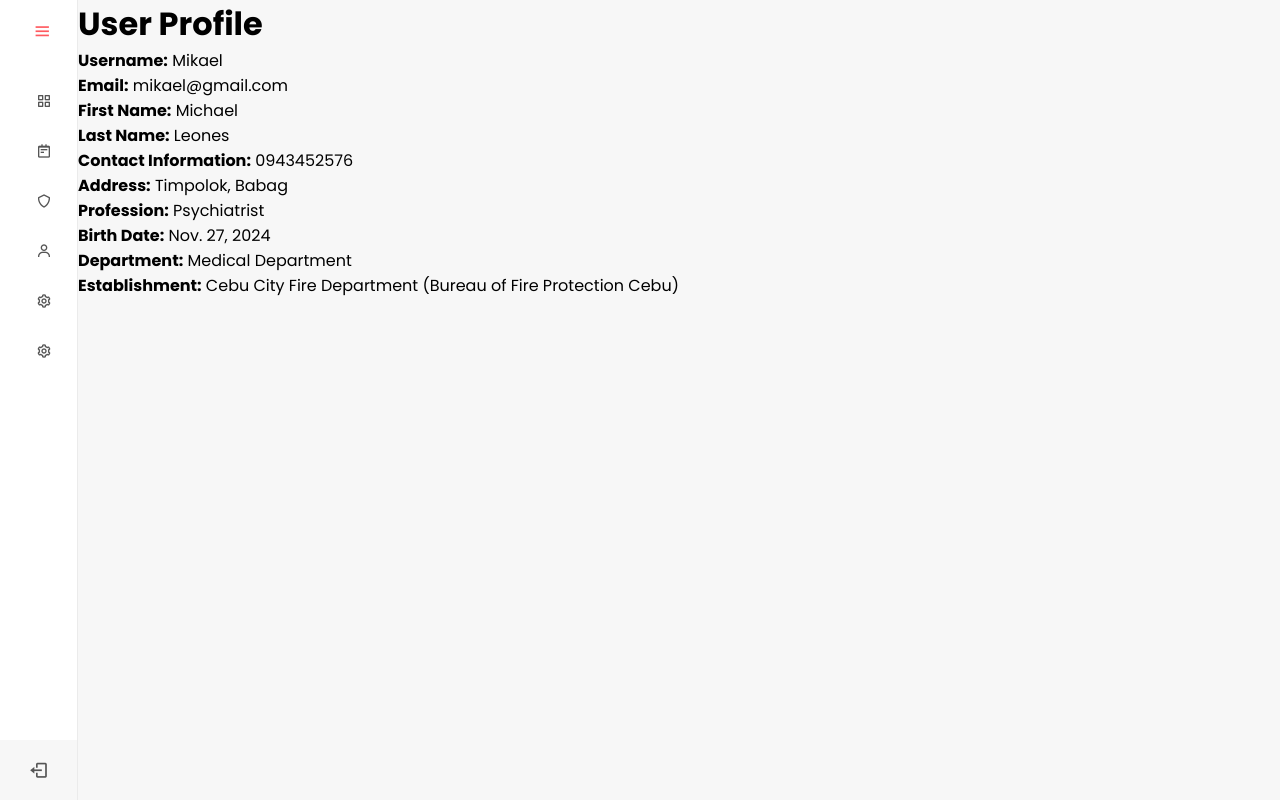
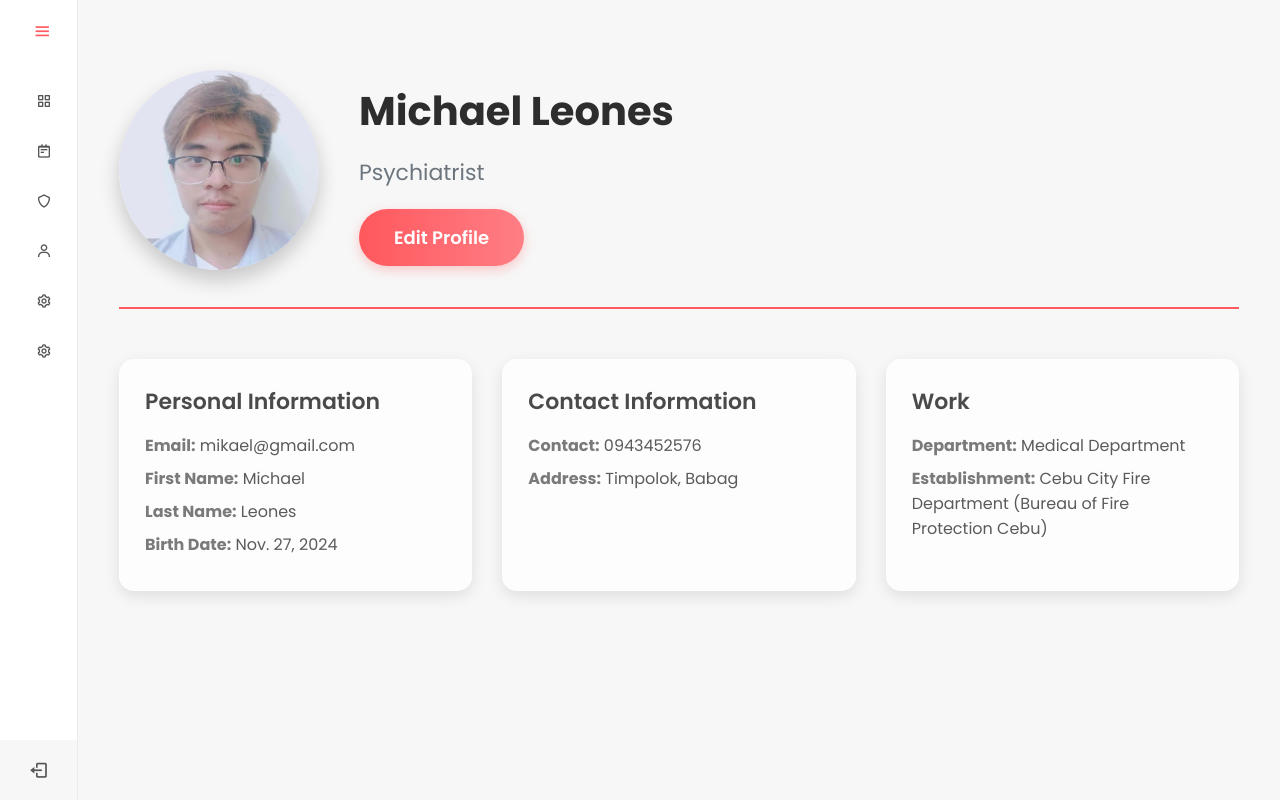
Before and after one commit to Saiiph/Luwas, a Django app: page /profile/ in a window 1280 px wide. Run offline with Django 5.2, Linux system fonts and the light colour scheme; a user stored in the database is signed in; data comes from the database, SQL or seed files in the repository; both versions use the stored data as it was after the commit.

Commit message:
QUIJOTE - Enhance user profile and delete templates: update user profile layout with improved styling, add delete confirmation UI for user accounts, and include CSS for user profile and update forms

```diff
--- /dev/null
+++ b/luwasproject/luwasapp/static/user_profile.css
@@ -0,0 +1,99 @@
+/* Profile Container */
+.profile-container {
+    max-width: 1200px;
+    margin: 30px auto;
+    padding: 40px;
+    background-color: #f7f7f7;
+    backdrop-filter: blur(10px);
+}
+
+/* Header Section */
+.profile-header {
+    display: flex;
+    align-items: center;
+    margin-bottom: 50px;
+    border-bottom: 2px solid #FF5A5F;
+    padding-bottom: 30px;
+}
+
+.avatar {
+    margin-right: 40px;
+}
+
+.avatar img {
+    width: 200px;
+    height: 200px;
+    border-radius: 50%;
+    box-shadow: 0 10px 20px rgba(0, 0, 0, 0.2);
+}
+
+.user-info h1 {
+    font-size: 40px;
+    font-weight: 700;
+    color: #2d2d2d;
+    margin-bottom: 15px;
+}
+
+.user-info .bio {
+    font-size: 22px;
+    color: #6c757d;
+}
+
+.edit-profile-btn {
+    display: inline-block;
+    margin-top: 20px;
+    padding: 15px 35px;
+    font-size: 18px;
+    font-weight: 600;
+    color: #ffffff;
+    background: linear-gradient(90deg, #ff585d, #ff7e85);
+    border: none;
+    border-radius: 30px;
+    cursor: pointer;
+    box-shadow: 0 4px 12px rgba(255, 88, 93, 0.3);
+    transition: all 0.3s ease;
+}
+
+.edit-profile-btn:hover {
+    transform: translateY(-3px);
+    box-shadow: 0 6px 16px rgba(255, 88, 93, 0.5);
+}
+
+/* Detail Cards */
+.profile-details {
+    display: grid;
+    grid-template-columns: repeat(auto-fit, minmax(300px, 1fr));
+    gap: 30px;
+}
+
+.detail-card {
+    background: rgba(255, 255, 255, 0.7);
+    backdrop-filter: blur(6px);
+    border: 1px solid rgba(255, 255, 255, 0.4);
+    border-radius: 15px;
+    padding: 25px;
+    box-shadow: 0 5px 15px rgba(0, 0, 0, 0.1);
+    transition: transform 0.3s ease, box-shadow 0.3s ease;
+}
+
+.detail-card:hover {
+    transform: translateY(-4px);
+    box-shadow: 0 8px 24px rgba(0, 0, 0, 0.15);
+}
+
+.detail-card h2 {
+    font-size: 22px;
+    font-weight: 600;
+    color: #4a4a4a;
+    margin-bottom: 15px;
+}
+
+.detail-card p {
+    font-size: 16px;
+    color: #5a5a5a;
+    margin: 8px 0;
+}
+
+.detail-card p strong {
+    color: #7a7a7a;
+}
--- a/luwasproject/luwasapp/templates/incident/delete.html
+++ b/luwasproject/luwasapp/templates/incident/delete.html
@@ -2,7 +2,7 @@
 {% extends 'general/base.html' %}
 {% load static %}
 
-{% block title %}Update Incident Report{% endblock %}
+{% block title %}Delete Incident Report{% endblock %}
 
 {% block extra_css %}
     <link rel="stylesheet" href="{% static 'delete.css' %}">
--- a/luwasproject/luwasapp/templates/profile/user_profile.html
+++ b/luwasproject/luwasapp/templates/profile/user_profile.html
@@ -3,16 +3,42 @@
 
 {% block title %}User Profile{% endblock %}
 
+{% block extra_css %}
+    <link rel="stylesheet" href="{% static 'user_profile.css' %}">
+{% endblock %}
+
 {% block content %}
-    <h1>User Profile</h1>
-    <p><strong>Username:</strong> {{ user.username }}</p>
+<div class="profile-container">
+    <div class="profile-header">
+        <div class="avatar">
+            <img src="{% static 'image/LairPfp.jpg' %}" alt="User Avatar">
+        </div>
+        <div class="user-info">
+            <h1>{{ user.first_name }} {{ user.last_name }}</h1>
+            <p class="bio">{{ user.profession }}</p>
+            <a href="{% url 'update_user' %}">
+                <button class="edit-profile-btn">Edit Profile</button>
+            </a>
+        </div>
+    </div>
+    <div class="profile-details">
+        <div class="detail-card">
+            <h2>Personal Information</h2>
             <p><strong>Email:</strong> {{ user.email }}</p>
             <p><strong>First Name:</strong> {{ user.first_name }}</p>
             <p><strong>Last Name:</strong> {{ user.last_name }}</p>
-    <p><strong>Contact Information:</strong> {{ user.contact_information }}</p>
+            <p><strong>Birth Date:</strong> {{ user.birth_date }}</p>
+        </div>
+        <div class="detail-card">
+            <h2>Contact Information</h2>
+            <p><strong>Contact:</strong> {{ user.contact_information }}</p>
             <p><strong>Address:</strong> {{ user.address }}</p>
-    <p><strong>Profession:</strong> {{ user.profession }}</p>
-    <p><strong>Birth Date:</strong> {{ user.birth_date }}</p>
+        </div>
+        <div class="detail-card">
+            <h2>Work</h2>
             <p><strong>Department:</strong> {{ user.department.name }}</p>
             <p><strong>Establishment:</strong> {{ user.establishment.name }}</p>
+        </div>
+    </div>
+</div>
 {% endblock %}
```
Also changed, not shown: luwasproject/luwasapp/static/user_update.css (added, +127 -0 lines), luwasproject/luwasapp/templates/admin/list_users.html (+8 -0 lines), luwasproject/luwasapp/templates/profile/delete_user.html (+21 -12 lines), luwasproject/luwasapp/templates/profile/update_user.html (+68 -32 lines), luwasproject/db.sqlite3. Lines whose indentation alone changed are shown as unchanged.
